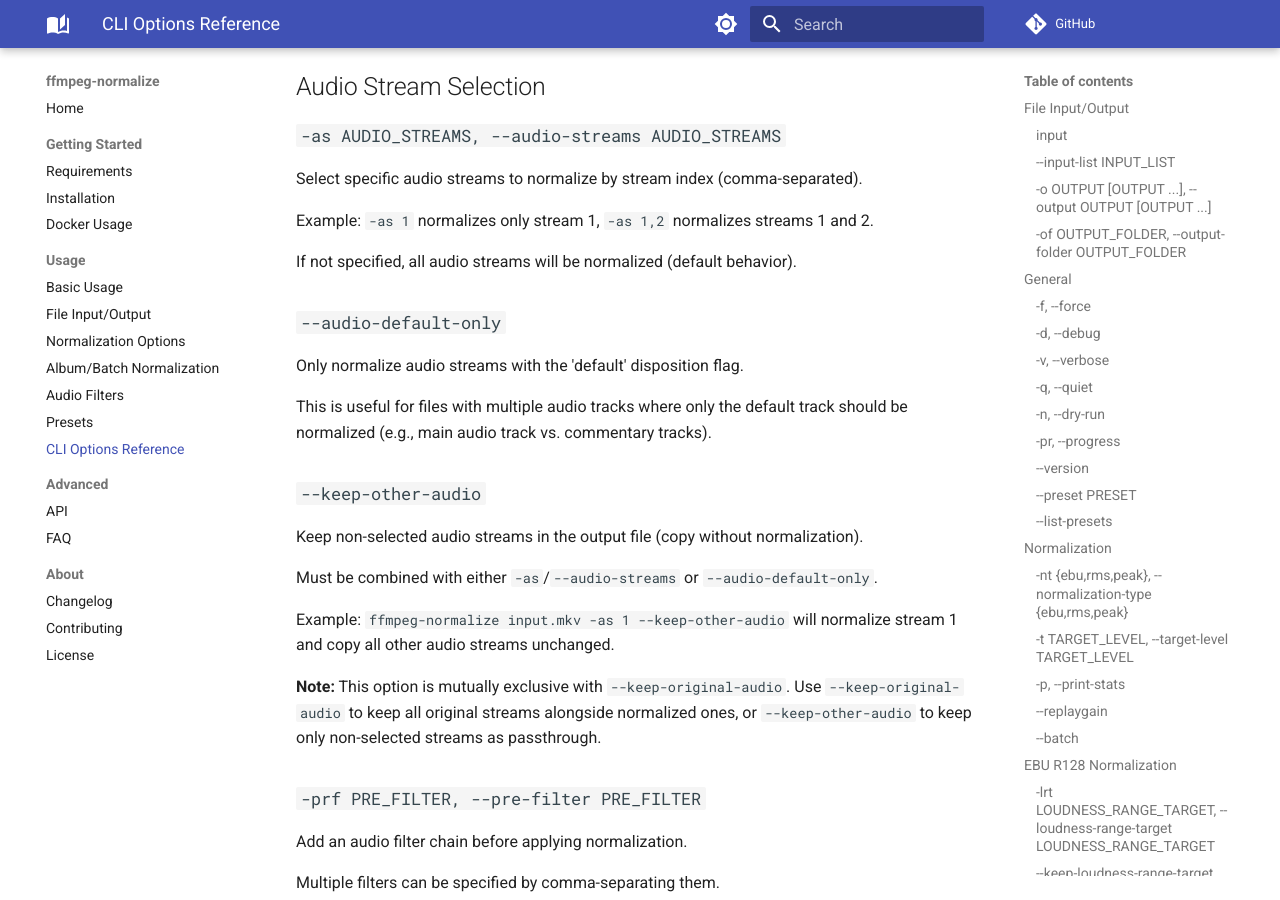
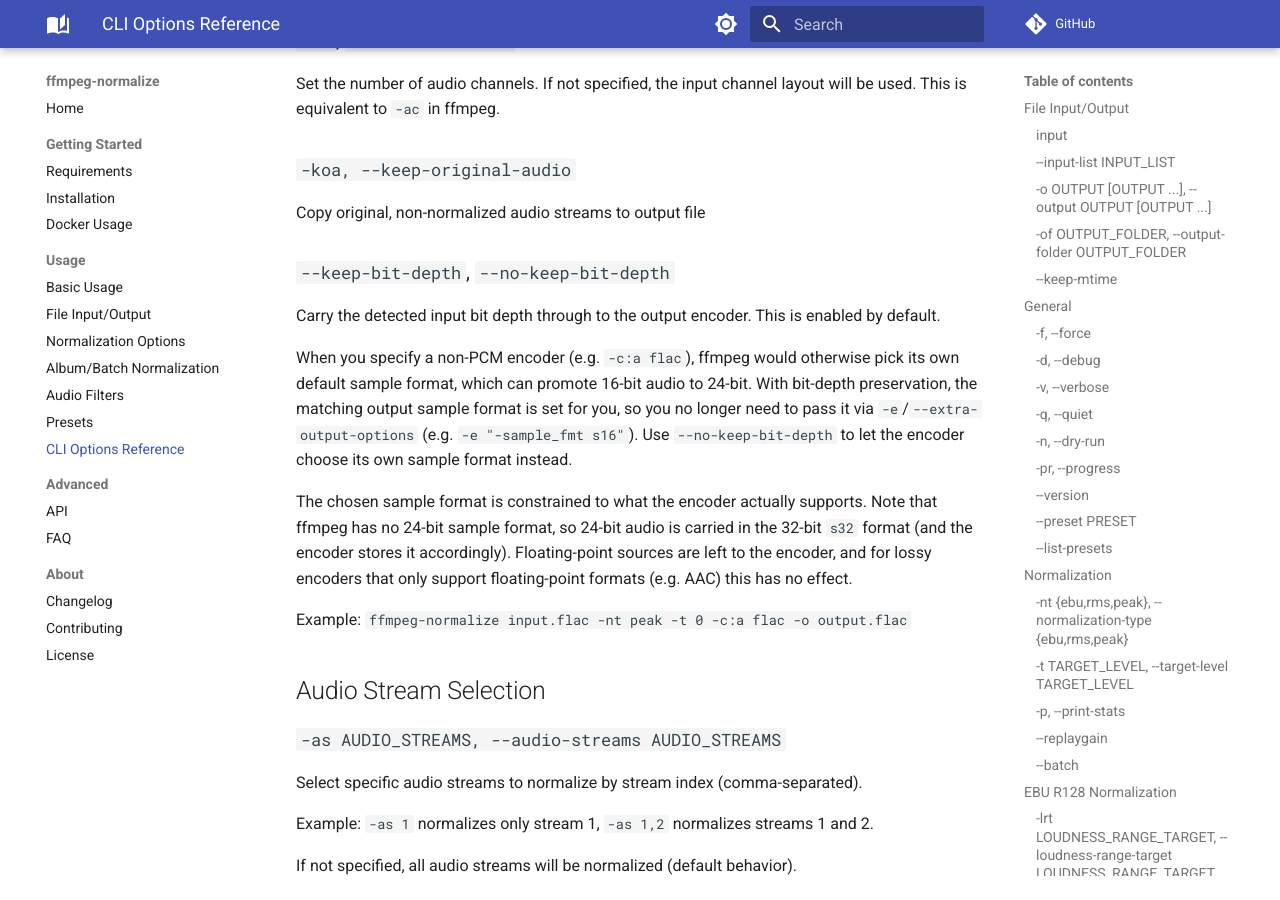
Before and after one commit to slhck/ffmpeg-normalize, an MkDocs documentation site: the page built from docs/usage/cli-options.md, in a window 1280 px wide and 900 px high, scrolled down 6179 px. Built offline with MkDocs 1.6.1 and Material for MkDocs 9.7.7, drawn with Linux system fonts in a browser that asks for light colours; comment, search, counter and statistics services are not loaded; some of the changed text lies outside the part shown.

Commit message:
docs: document --keep-mtime and bit-depth preservation
Update the CLI options reference and the What's New / Features sections,
and regenerate the bash and zsh shell completions for the new options.

```diff
--- a/docs/usage/cli-options.md
+++ b/docs/usage/cli-options.md
@@ -30,6 +30,12 @@
 Output folder (default: `normalized`)
 
 This folder will be used for input files that have no explicit output name specified.
+
+### `--keep-mtime`
+
+Copy the input file's modification time to the output file.
+
+This is useful when you want to preserve the time a file was originally added to your collection (e.g. for sorting in a music library). Only the access and modification times are copied; a file's creation time (which some operating systems such as Windows track separately) is not affected.
 
 ## General
 
@@ -222,6 +228,16 @@
 
 Copy original, non-normalized audio streams to output file
 
+### `--keep-bit-depth`, `--no-keep-bit-depth`
+
+Carry the detected input bit depth through to the output encoder. This is enabled by default.
+
+When you specify a non-PCM encoder (e.g. `-c:a flac`), ffmpeg would otherwise pick its own default sample format, which can promote 16-bit audio to 24-bit. With bit-depth preservation, the matching output sample format is set for you, so you no longer need to pass it via `-e`/`--extra-output-options` (e.g. `-e "-sample_fmt s16"`). Use `--no-keep-bit-depth` to let the encoder choose its own sample format instead.
+
+The chosen sample format is constrained to what the encoder actually supports. Note that ffmpeg has no 24-bit sample format, so 24-bit audio is carried in the 32-bit `s32` format (and the encoder stores it accordingly). Floating-point sources are left to the encoder, and for lossy encoders that only support floating-point formats (e.g. AAC) this has no effect.
+
+Example: `ffmpeg-normalize input.flac -nt peak -t 0 -c:a flac -o output.flac`
+
 ## Audio Stream Selection
 
 ### `-as AUDIO_STREAMS, --audio-streams AUDIO_STREAMS`
```
Also changed, not shown: README.md (+8 -0 lines), docs/index.md (+8 -0 lines), 4 other files.
